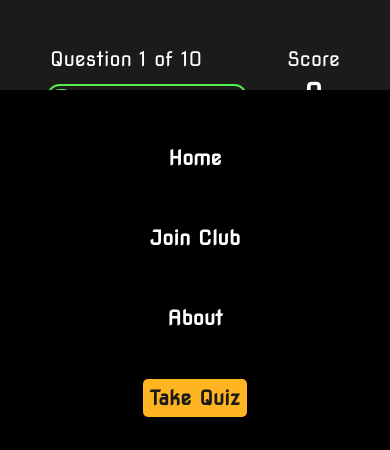
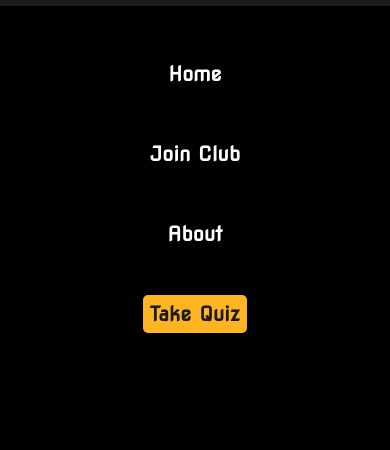
Before and after one commit to TheCypherr/CarQuiz, a plain HTML site: page bmw.html in a window 390 px wide. Both pictures are taken after a click on the element 347 px from the left and 25 px from the top of the page. Shown: the part 53-503 px from the top of the page. Drawn offline with Linux system fonts and the light colour scheme.

Commit message:
made a change

```diff
--- a/ferarri.css
+++ b/ferarri.css
@@ -263,7 +263,7 @@ p.top-prefix {
     width: 100%;
     height: 100vh;
     left: 50%;
-    top: 67%;
+    top: 57%;
     transform: translate(-50%, -50%);
     z-index: 500;
   }
```
